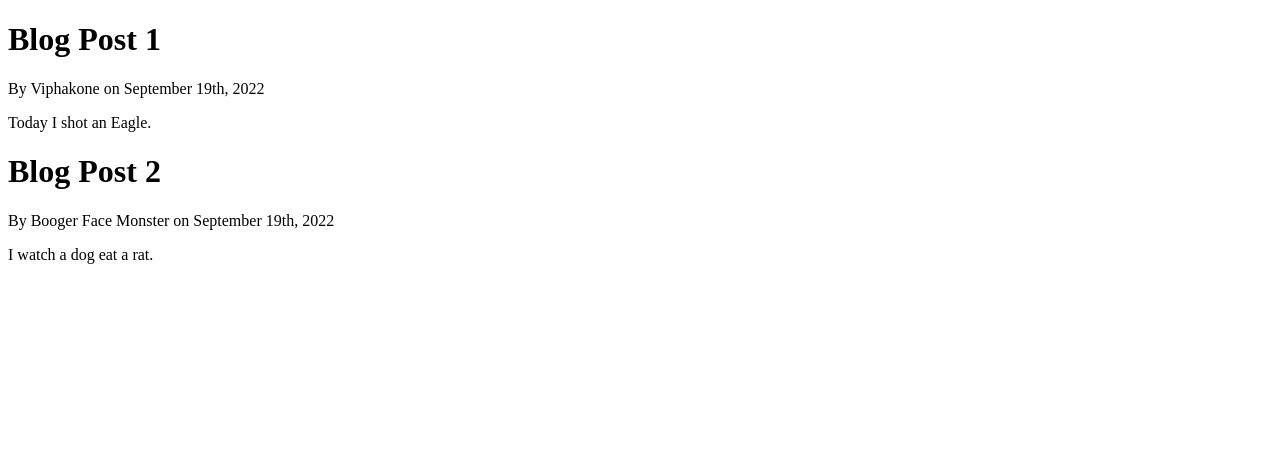
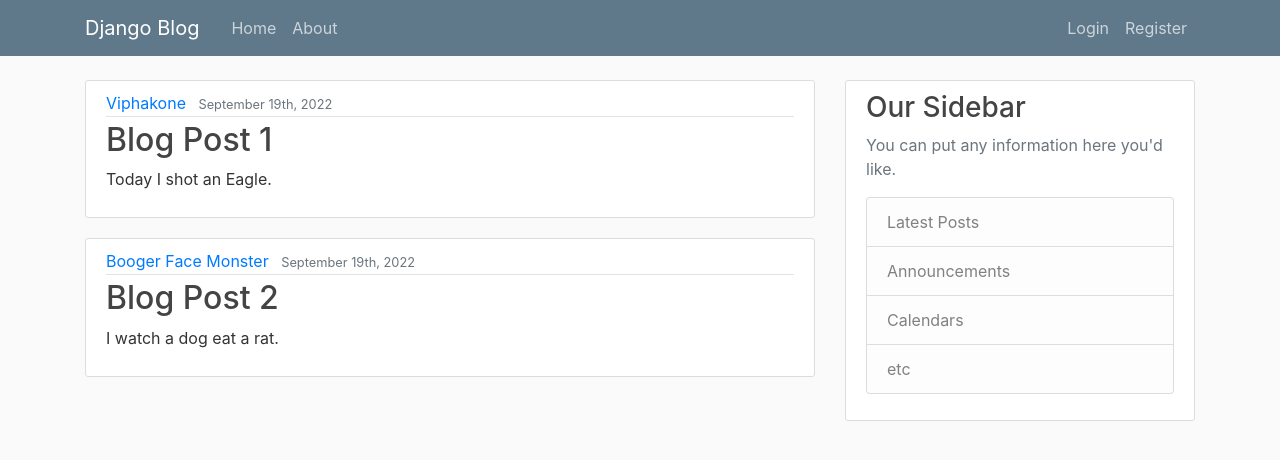
Before and after one commit to vipmonty/portfolio_project, a Django app: page / in a window 1280 px wide. Shown: the top 460 px of the page. Run offline with Django 4.2, Linux system fonts and the light colour scheme; some libraries are stand-ins or nearby versions.

Commit message:
added main.css, base.html, and home.html snippets from corey shafer tutorial

```diff
--- /dev/null
+++ b/blog/static/blog/main.css
@@ -0,0 +1,89 @@
+body {
+    background: #fafafa;
+    color: #333333;
+    margin-top: 5rem;
+}
+
+h1,
+h2,
+h3,
+h4,
+h5,
+h6 {
+    color: #444444;
+}
+
+ul {
+    margin: 0;
+}
+
+.bg-steel {
+    background-color: #5f788a;
+}
+
+.site-header .navbar-nav .nav-link {
+    color: #cbd5db;
+}
+
+.site-header .navbar-nav .nav-link:hover {
+    color: #ffffff;
+}
+
+.site-header .navbar-nav .nav-link.active {
+    font-weight: 500;
+}
+
+.content-section {
+    background: #ffffff;
+    padding: 10px 20px;
+    border: 1px solid #dddddd;
+    border-radius: 3px;
+    margin-bottom: 20px;
+}
+
+.article-title {
+    color: #444444;
+}
+
+a.article-title:hover {
+    color: #428bca;
+    text-decoration: none;
+}
+
+.article-content {
+    white-space: pre-line;
+}
+
+.article-img {
+    height: 65px;
+    width: 65px;
+    margin-right: 16px;
+}
+
+.article-metadata {
+    padding-bottom: 1px;
+    margin-bottom: 4px;
+    border-bottom: 1px solid #e3e3e3
+}
+
+.article-metadata a:hover {
+    color: #333;
+    text-decoration: none;
+}
+
+.article-svg {
+    width: 25px;
+    height: 25px;
+    vertical-align: middle;
+}
+
+.account-img {
+    height: 125px;
+    width: 125px;
+    margin-right: 20px;
+    margin-bottom: 16px;
+}
+
+.account-heading {
+    font-size: 2.5rem;
+}
--- a/blog/templates/blog/base.html
+++ b/blog/templates/blog/base.html
@@ -1,7 +1,19 @@
+{% load static %}
 <!DOCTYPE html>
 <html>
 
 <head>
+    <meta charset="utf-8">
+    <meta name="viewport" content="width=device-width, initial-scale=1, shrink-to-fit=no">
+
+    <!-- Bootstrap CSS -->
+    <link rel="stylesheet" href="https://cdn.jsdelivr.net/npm/bootstrap@4.0.0/dist/css/bootstrap.min.css"
+        integrity="sha384-Gn5384xqQ1aoWXA+058RXPxPg6fy4IWvTNh0E263XmFcJlSAwiGgFAW/dAiS6JXm" crossorigin="anonymous">
+
+
+    <link rel="stylesheet" type="text/css" href="{% static 'blog/main.css' %}">
+
+
     {% if title %}
     <title>'Django Blog - {{ title }}'</title>>
     {% else %}
@@ -10,7 +22,67 @@
 </head>
 
 <body>
-    {% block content %}{% endblock %}
+
+    <header class="site-header">
+        <nav class="navbar navbar-expand-md navbar-dark bg-steel fixed-top">
+            <div class="container">
+                <a class="navbar-brand mr-4" href="{% url 'blog-home' %}">Django Blog</a>
+                <button class="navbar-toggler" type="button" data-toggle="collapse" data-target="#navbarToggle"
+                    aria-controls="navbarToggle" aria-expanded="false" aria-label="Toggle navigation">
+                    <span class="navbar-toggler-icon"></span>
+                </button>
+                <div class="collapse navbar-collapse" id="navbarToggle">
+                    <div class="navbar-nav mr-auto">
+                        <a class="nav-item nav-link" href="{% url 'blog-home' %}">Home</a>
+                        <a class="nav-item nav-link" href="{% url 'blog-about' %}">About</a>
+                    </div>
+                    <!-- Navbar Right Side -->
+                    <div class="navbar-nav">
+                        <a class="nav-item nav-link" href="#">Login</a>
+                        <a class="nav-item nav-link" href="#">Register</a>
+                    </div>
+                </div>
+            </div>
+        </nav>
+    </header>
+
+
+
+    <main role="main" class="container">
+        <div class="row">
+            <div class="col-md-8">
+                {% block content %}{% endblock %}
+            </div>
+            <div class="col-md-4">
+                <div class="content-section">
+                    <h3>Our Sidebar</h3>
+                    <p class='text-muted'>You can put any information here you'd like.
+                    <ul class="list-group">
+                        <li class="list-group-item list-group-item-light">Latest Posts</li>
+                        <li class="list-group-item list-group-item-light">Announcements</li>
+                        <li class="list-group-item list-group-item-light">Calendars</li>
+                        <li class="list-group-item list-group-item-light">etc</li>
+                    </ul>
+                    </p>
+                </div>
+            </div>
+        </div>
+    </main>
+
+    <!-- Optional JavaScript -->
+    <!-- jQuery first, then Popper.js, then Bootstrap JS -->
+    <script src="https://code.jquery.com/jquery-3.2.1.slim.min.js"
+        integrity="sha384-KJ3o2DKtIkvYIK3UENzmM7KCkRr/rE9/Qpg6aAZGJwFDMVNA/GpGFF93hXpG5KkN"
+        crossorigin="anonymous"></script>
+    <script src="https://cdn.jsdelivr.net/npm/popper.js@1.12.9/dist/umd/popper.min.js"
+        integrity="sha384-ApNbgh9B+Y1QKtv3Rn7W3mgPxhU9K/ScQsAP7hUibX39j7fakFPskvXusvfa0b4Q"
+        crossorigin="anonymous"></script>
+    <script src="https://cdn.jsdelivr.net/npm/bootstrap@4.0.0/dist/js/bootstrap.min.js"
+        integrity="sha384-JZR6Spejh4U02d8jOt6vLEHfe/JQGiRRSQQxSfFWpi1MquVdAyjUar5+76PVCmYl"
+        crossorigin="anonymous"></script>
+
+
+
 </body>
 
 </html>
--- a/blog/templates/blog/home.html
+++ b/blog/templates/blog/home.html
@@ -1,8 +1,16 @@
 {% extends "blog/base.html" %}
 {% block content %}
 {% for post in posts %}
-<h1>{{ post.title }}</h1>
-<p>By {{ post.author }} on {{ post.date_posted }}</p>
-<p>{{post.content}}</p>
+<article class="media content-section">
+    <div class="media-body">
+        <div class="article-metadata">
+            <a class="mr-2" href="#">{{ post.author }}</a>
+            <small class="text-muted">{{ post.date_posted }}</small>
+        </div>
+        <h2><a class="article-title" href="#">{{ post.title }}</a></h2>
+        <p class="article-content">{{ post.content }}</p>
+    </div>
+</article>
+
 {% endfor %}
 {% endblock content %}
```
